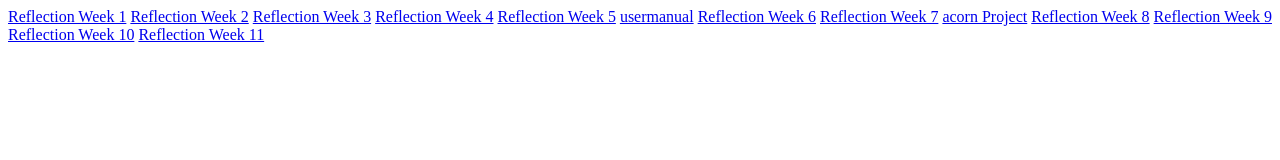
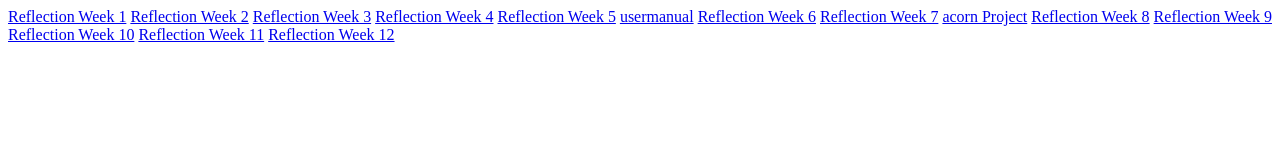
Before and after one commit to marcovillarreal777/technicalteamwork170, a plain HTML site: page index.html in a window 1280 px wide. Drawn offline with Linux system fonts and the light colour scheme.

Commit message:
Update index.html

```diff
--- a/index.html
+++ b/index.html
@@ -13,5 +13,6 @@
     <a href="./Reflection 9.pdf"> Reflection Week 9</a>
     <a href="./Reflection 10.pdf"> Reflection Week 10</a>
     <a href="./Reflection 11.pdf"> Reflection Week 11</a>
+    <a href="./Reflection 12.pdf"> Reflection Week 12</a>
   </body>
 </html>
```
